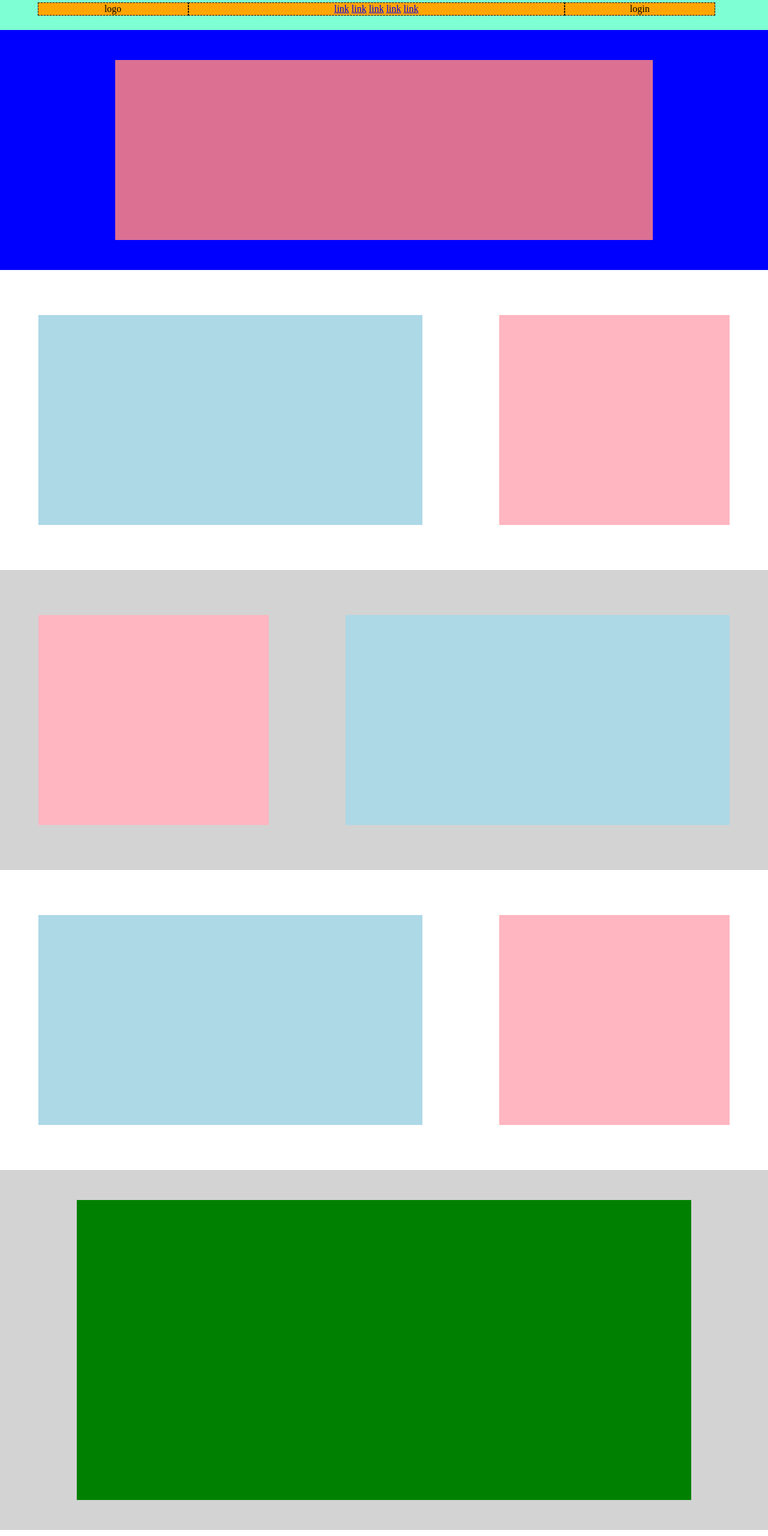
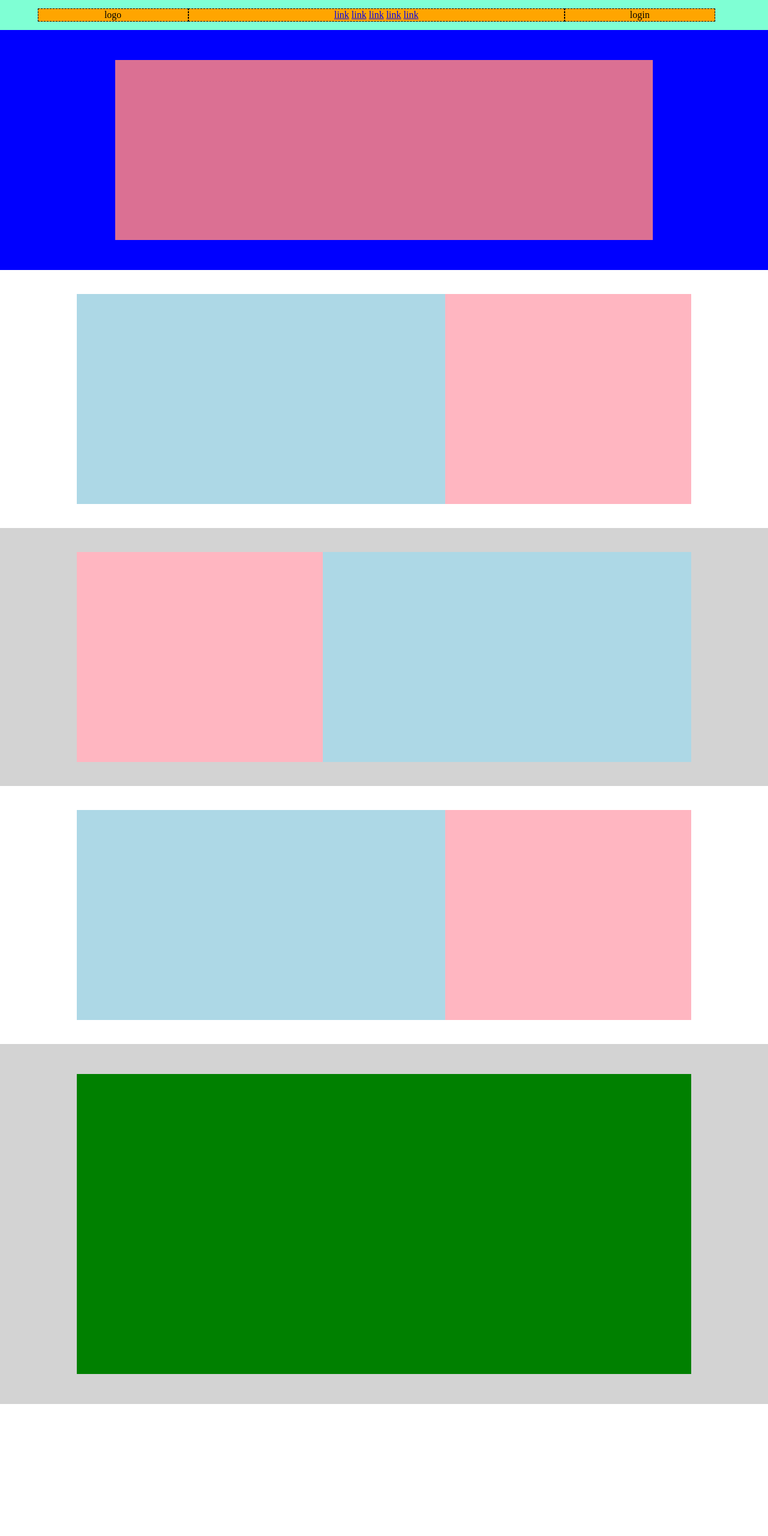
Before and after one commit to Anatoliegit88/htmlcss-struttura-discord, a plain HTML site: page index.html in a window 1280 px wide. Shown: the whole page at 60% size. Drawn offline with Linux system fonts and the light colour scheme.

Commit message:
struttura-1

```diff
--- a/index.html
+++ b/index.html
@@ -8,6 +8,8 @@
     <title>Document</title>
   </head>
   <body>
+
+    <!-- header -->
     <header>
       <div class="header-box">
         <div class="col">logo</div>
@@ -21,28 +23,52 @@
         <div class="col">login</div>
       </div>
     </header>
+    <!-- /header -->
 
-    <div class="container" id="blue">
-      <div class="container-pink"></div>
-    </div>
+    <main>
+  <div id="blue">
+    <div class="container-pink"></div>
+  </div>
 
-    <div class="container" id="white">
+  <section class="white">
+    <div class="container white">
       <div class="flex-container" id="lightblue"></div>
       <div class="flex-container" id="lightpink"></div>
     </div>
-
-    <div class="container" id="grey">
+  </section>
+  <section id="grey">
+    <div class="container">
       <div class="flex-container" id="lightpink"></div>
       <div class="flex-container" id="lightblue"></div>
     </div>
+  </section>
 
-    <div class="container" id="white">
+  <section>
+    <div class="container white">
       <div class="flex-container" id="lightblue"></div>
       <div class="flex-container" id="lightpink"></div>
     </div>
+  </section>
 
-    <div class="container" id="green">
-      <div class="container-green"></div>
+<div id="green">
+  <div class="container-green"></div>
+</div>
+</main>
+<!-- <div class="container" id="green">
+  <div class="container-green"></div> -->
+
+
+    <!-- footer -->
+<footer>
+<div class="container">
+  <div class="flex-container">
+
+  </div>
+</div>
+</footer>
+<!-- /footer -->
+
+
     </div>
   </body>
 </html>
--- a/style.css
+++ b/style.css
@@ -15,7 +15,7 @@ header {
   display: flex;
   width: 98%;
   padding: auto;
-  height: 30px;
+  height: 50px;
   justify-content: center;
   text-align: center;
   align-items: center;
@@ -36,12 +36,12 @@ header {
 .container {
   display: flex;
   justify-content: center;
+  width: 80%;
+  margin: 0 auto;
 }
 
 .flex-container {
-  display: flex;
   height: 350px;
-  margin: auto;
 }
 
 .container-pink {
@@ -54,39 +54,42 @@ header {
 #blue {
   background-color: blue;
   height: 400px;
+  display: flex;
+  align-items: center;
 }
 
-#white {
+.white {
   background-color: white;
-  height: 500px;
 }
 
 #lightblue {
-  width: 50%;
+  width: 60%;
   background-color: lightblue;
 }
 
 #lightpink {
-  width: 30%;
+  width: 40%;
   background-color: lightpink;
 }
 
 #grey {
   background-color: lightgray;
+}
+
+#green {
+  background-color: lightgray;
+  height: 600px;
+  display: flex;
+  align-items: center;
+}
+
+.container-green {
+  background-color: green;
   height: 500px;
+  width: 80%;
   margin: auto;
 }
 
-#green {
-  background-color: lightgrey;
-  height: 600px;
+section {
+  padding: 40px 0;
 }
-
-.container-green {
-  height: 500px;
-  width: 80%;
-  background-color: green;
-  /* justify-content: center;
-  align-items: center; */
-  margin: auto;
-}
```
